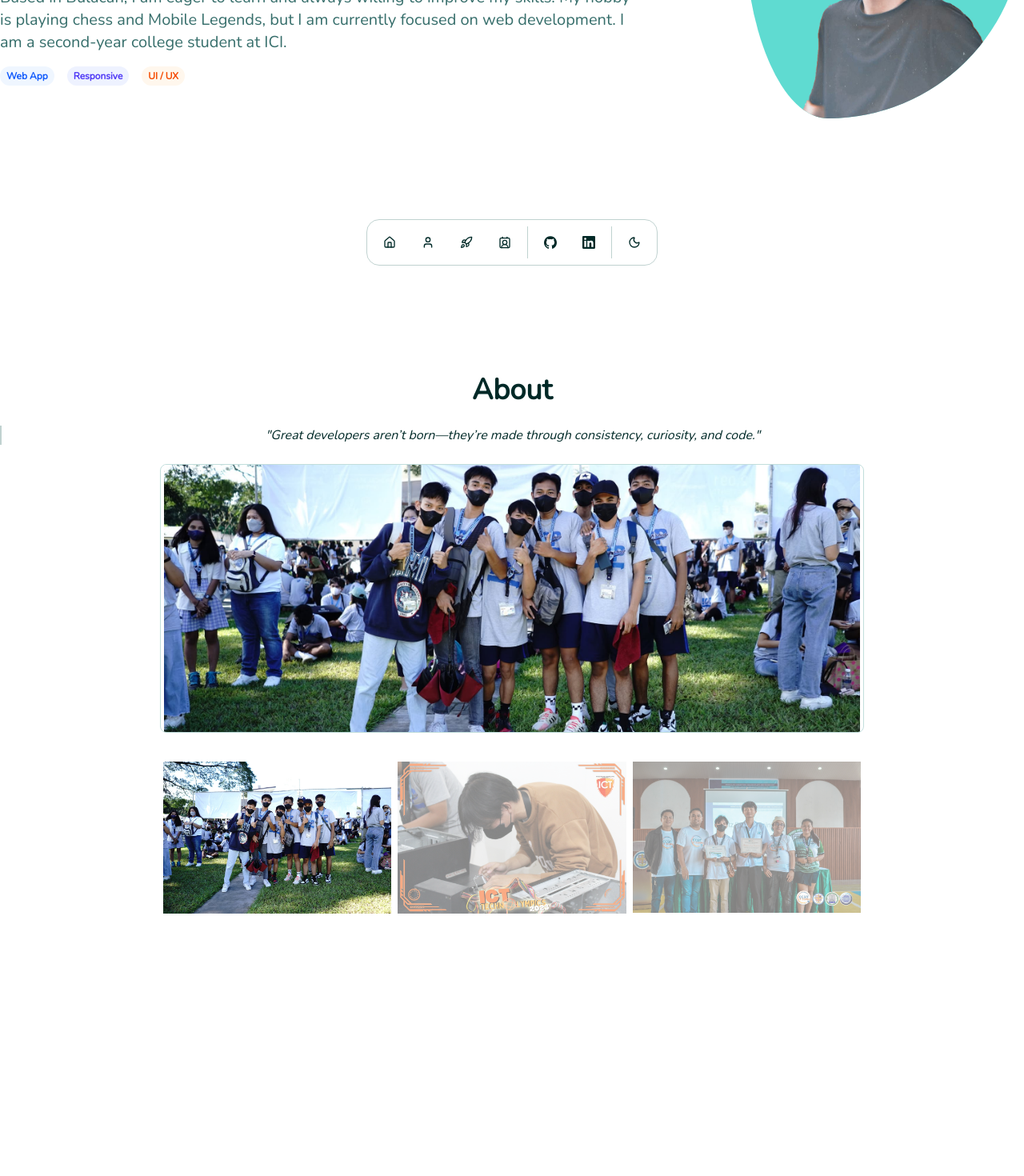
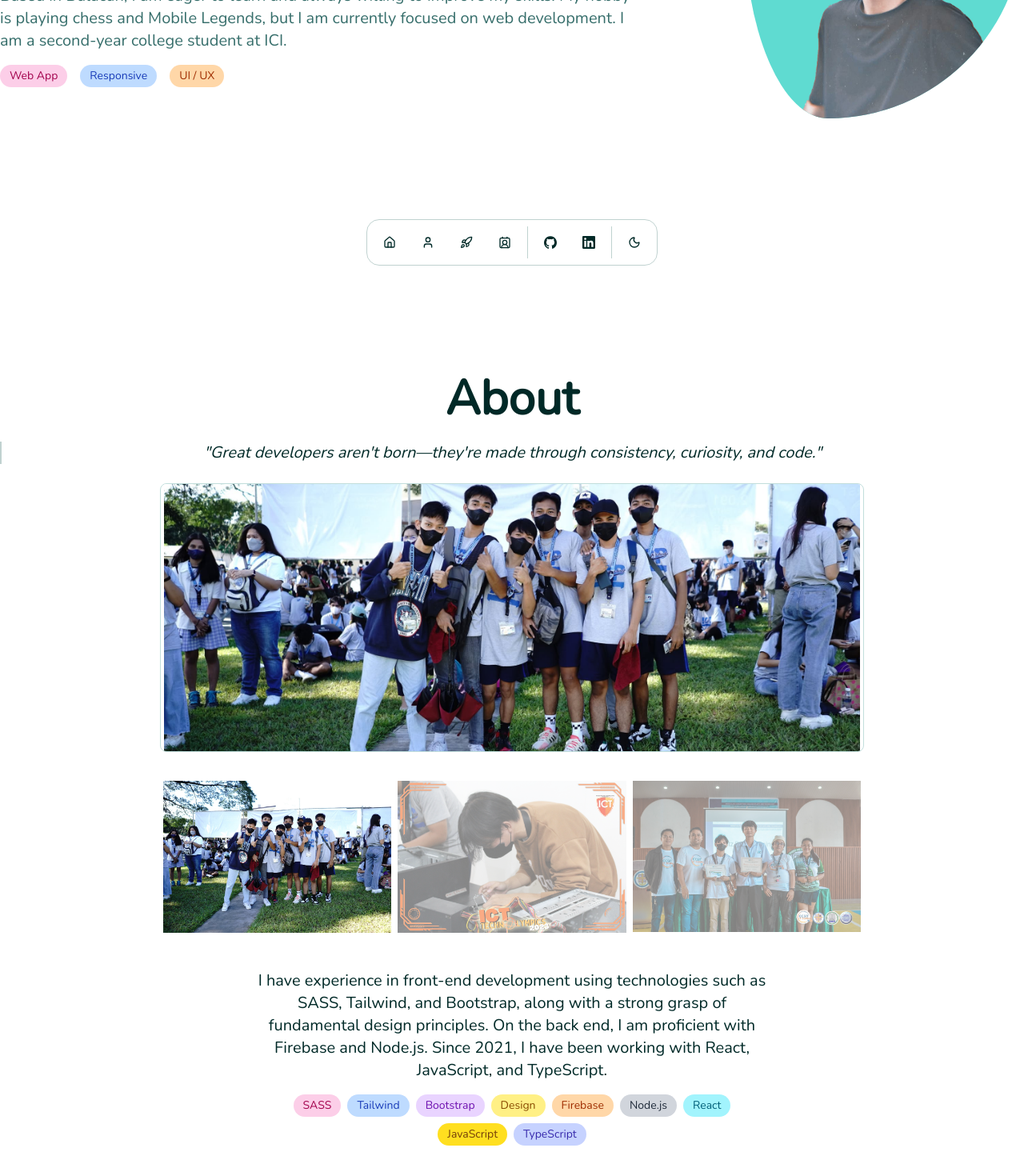
Before and after one commit to akatsuki0354/portfoliov2, a Next.js app: page / in a window 1280 px wide. Shown: the part 428-1898 px from the top of the page at 80% size. Before the commit the page ends 1616 px from the top, so only its background shows below. Built offline with nearby package versions, Linux system fonts and the light colour scheme.

Commit message:
about color enhancement

```diff
--- a/src/app/Components/About/About.tsx
+++ b/src/app/Components/About/About.tsx
@@ -9,11 +9,10 @@ import { photoData } from "./About-data";
 
 const CarouselExample = () => {
     return (
-        <div className="mt-24 m:mt-0">
-
-            <h1 className="text-4xl font-semibold text-center mb-6">About</h1>
+        <div className="mt-24 m:mt-0 pb-34 text-center text-xl">
+            <h1 className="md:text-6xl text-5xl font-semibold text-center mb-6">About</h1>
             <blockquote className="mb-6 border-l-2 italic text-center">
-                &quot;Great developers aren’t born—they’re made through consistency, curiosity, and code.&quot;
+                &quot;Great developers aren't born—they're made through consistency, curiosity, and code.&quot;
             </blockquote>
             <div className=" flex flex-col md:flex-row  justify-center place-items-center w-full max-w-4xl mx-auto px-2 gap-4 overflow-x-auto">
                 <Carousel orientation="horizontal">
@@ -29,7 +28,7 @@ const CarouselExample = () => {
                             ))}
                         </CarouselMainContainer>
                     </div>
-                    <CarouselThumbsContainer className="h-60 min-w-0 flex-1 md:basis-1/4 w-full mt-4 md:mt-0">
+                    <CarouselThumbsContainer className="h-30 lg:h-60 min-w-0 flex-1 md:basis-1/4 w-full mt-4 md:mt-0">
                         {photoData.map((id, idx) => (
                             <SliderThumbItem
                                 key={id.id}
@@ -41,8 +40,28 @@ const CarouselExample = () => {
                         ))}
                     </CarouselThumbsContainer>
                 </Carousel>
+
             </div>
+            <div className="flex justify-center">
+                <div className=" md:w-2/4">
+                    <p className="">
+                        I have experience in front-end development using technologies such as SASS, Tailwind, and Bootstrap, along with a strong grasp of fundamental design principles. On the back end, I am proficient with Firebase and Node.js. Since 2021, I have been working with React, JavaScript, and TypeScript.
+                    </p>
 
+                    <div className="flex justify-center flex-wrap gap-2 mt-4">
+                        <span className="bg-pink-200 text-pink-800 dark:bg-pink-700 dark:text-pink-200 text-sm px-3 py-1 rounded-full">SASS</span>
+                        <span className="bg-blue-200 text-blue-800 dark:bg-blue-700 dark:text-blue-200 text-sm px-3 py-1 rounded-full">Tailwind</span>
+                        <span className="bg-purple-200 text-purple-800 dark:bg-purple-700 dark:text-purple-200 text-sm px-3 py-1 rounded-full">Bootstrap</span>
+                        <span className="bg-yellow-200 text-yellow-800 dark:bg-yellow-700 dark:text-yellow-200 text-sm px-3 py-1 rounded-full">Design</span>
+                        <span className="bg-orange-200 text-orange-800 dark:bg-orange-700 dark:text-orange-200 text-sm px-3 py-1 rounded-full">Firebase</span>
+                        <span className="bg-gray-300 text-gray-800 dark:bg-gray-700 dark:text-gray-200 text-sm px-3 py-1 rounded-full">Node.js</span>
+                        <span className="bg-cyan-200 text-cyan-800 dark:bg-cyan-700 dark:text-cyan-200 text-sm px-3 py-1 rounded-full">React</span>
+                        <span className="bg-yellow-300 text-yellow-900 dark:bg-yellow-700 dark:text-yellow-200 text-sm px-3 py-1 rounded-full">JavaScript</span>
+                        <span className="bg-indigo-200 text-indigo-800 dark:bg-indigo-700 dark:text-indigo-200 text-sm px-3 py-1 rounded-full">TypeScript</span>
+                    </div>
+                </div>
+
+            </div>
         </div>
     );
 };
--- a/src/app/Components/Home/Home.tsx
+++ b/src/app/Components/Home/Home.tsx
@@ -46,9 +46,9 @@ function Home() {
                             currently focused on web development. I am a second-year college
                             student at ICI.
                             <div className="mt-4 inline-talents flex gap-4">
-                                <span className="inline-flex items-center gap-1 rounded-full bg-blue-50 dark:text-white dark:bg-blue-600 px-2 py-1 text-xs font-semibold text-blue-600"> Web App</span>
-                                <span className="inline-flex items-center gap-1 rounded-full bg-indigo-50 dark:text-white dark:bg-indigo-600 px-2 py-1 text-xs font-semibold text-indigo-600"> Responsive </span>
-                                <span className="inline-flex items-center gap-1 rounded-full bg-orange-50 dark:text-white dark:bg-orange-600 px-2 py-1 text-xs font-semibold text-orange-600"> UI / UX </span>
+                                <span className="bg-pink-200 text-pink-800 dark:bg-pink-700 dark:text-pink-200 text-sm px-3 py-1 rounded-full">Web App</span>
+                                <span className="bg-blue-200 text-blue-800 dark:bg-blue-700 dark:text-blue-200 text-sm px-3 py-1 rounded-full">Responsive</span>
+                                <span className="bg-orange-200 text-orange-800 dark:bg-orange-700 dark:text-orange-200 text-sm px-3 py-1 rounded-full">UI / UX</span>
                             </div>
                         </CardDescription>
                     </div>
```
